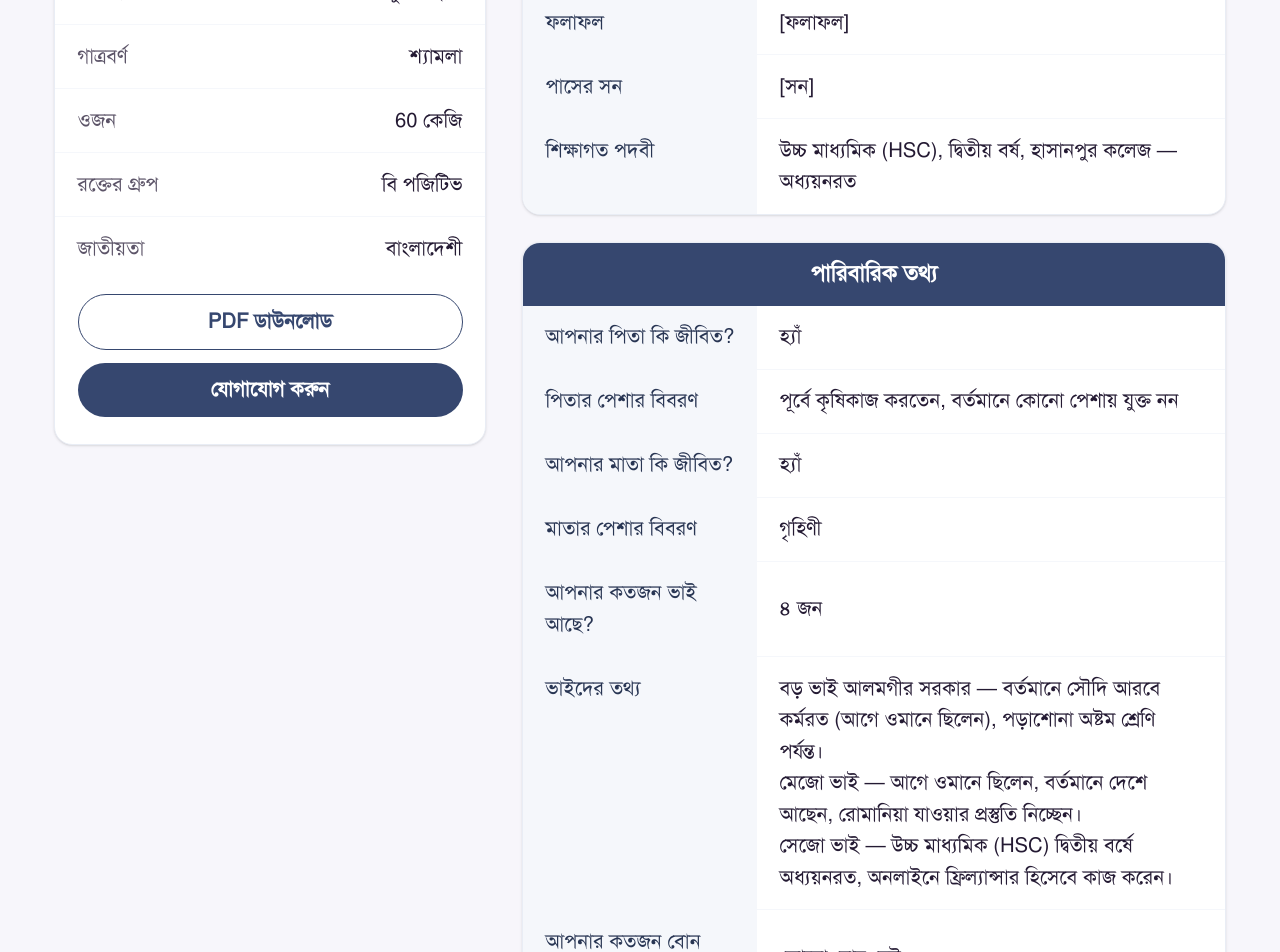
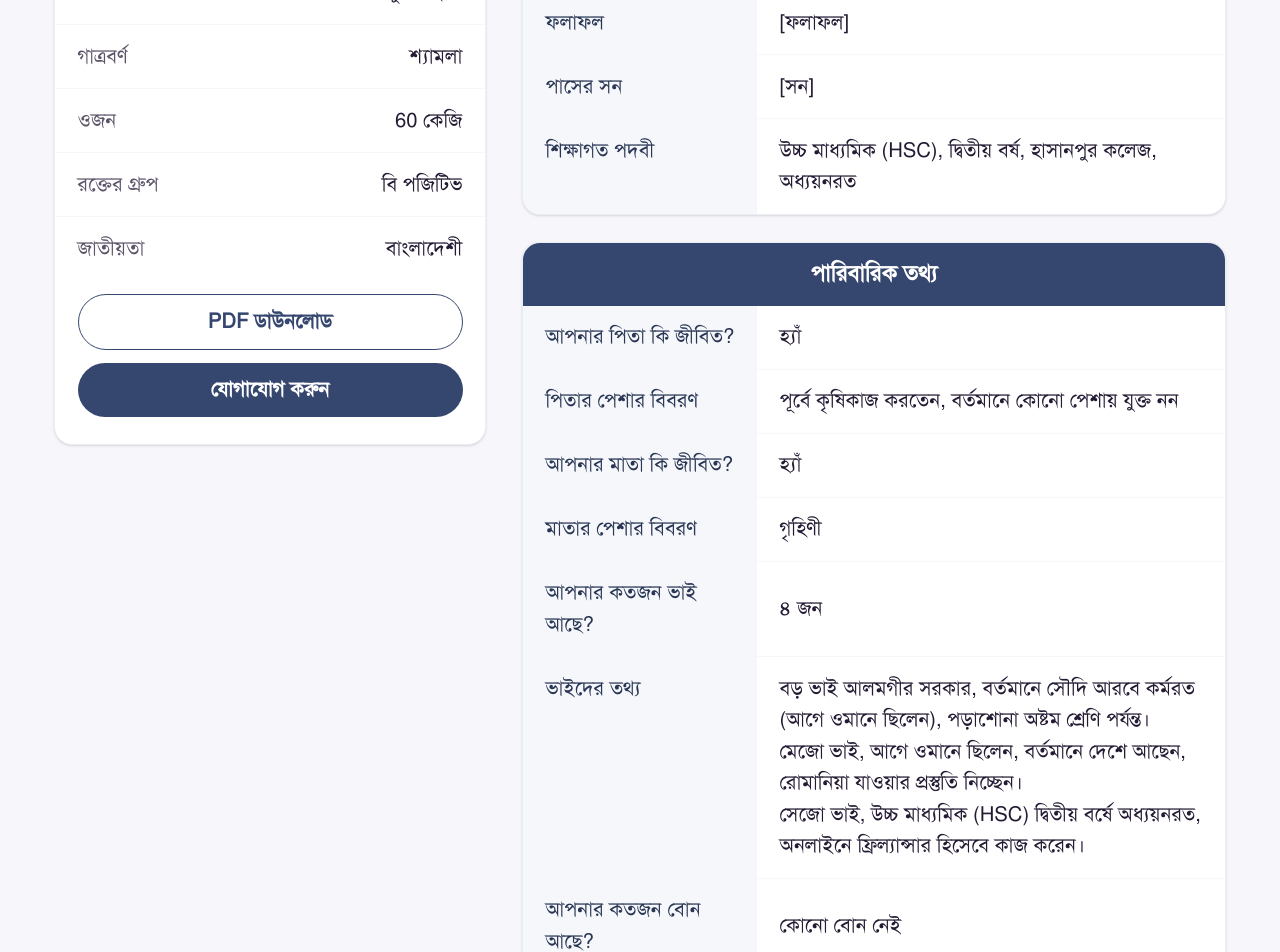
Before and after one commit to shakilahmedsamim/shahin-sarker-resume, a Next.js app: page / in a window 1280 px wide. Shown: the part 520-1472 px from the top of the page. Built offline with nearby package versions, Linux system fonts and the light colour scheme.

Commit message:
Remove em dashes from content and docs
Replaced every em dash in resume.ts and README.md with a comma or
plain separator, per the no-em-dash rule. Regenerated the PDF.

Co-Authored-By: Claude Sonnet 5 <noreply@anthropic.com>
Claude-Session: https://claude.ai/code/session_01YHqhK4iKkcfVQ4VaveHXWg

```diff
--- a/src/data/resume.ts
+++ b/src/data/resume.ts
@@ -45,7 +45,7 @@ export const sections: Section[] = [
       { label: "পাসের সন", value: "[সন]" },
       {
         label: "শিক্ষাগত পদবী",
-        value: "উচ্চ মাধ্যমিক (HSC), দ্বিতীয় বর্ষ, হাসানপুর কলেজ — অধ্যয়নরত",
+        value: "উচ্চ মাধ্যমিক (HSC), দ্বিতীয় বর্ষ, হাসানপুর কলেজ, অধ্যয়নরত",
       },
     ],
   },
@@ -64,7 +64,7 @@ export const sections: Section[] = [
       {
         label: "ভাইদের তথ্য",
         value:
-          "বড় ভাই আলমগীর সরকার — বর্তমানে সৌদি আরবে কর্মরত (আগে ওমানে ছিলেন), পড়াশোনা অষ্টম শ্রেণি পর্যন্ত।\nমেজো ভাই — আগে ওমানে ছিলেন, বর্তমানে দেশে আছেন, রোমানিয়া যাওয়ার প্রস্তুতি নিচ্ছেন।\nসেজো ভাই — উচ্চ মাধ্যমিক (HSC) দ্বিতীয় বর্ষে অধ্যয়নরত, অনলাইনে ফ্রিল্যান্সার হিসেবে কাজ করেন।",
+          "বড় ভাই আলমগীর সরকার, বর্তমানে সৌদি আরবে কর্মরত (আগে ওমানে ছিলেন), পড়াশোনা অষ্টম শ্রেণি পর্যন্ত।\nমেজো ভাই, আগে ওমানে ছিলেন, বর্তমানে দেশে আছেন, রোমানিয়া যাওয়ার প্রস্তুতি নিচ্ছেন।\nসেজো ভাই, উচ্চ মাধ্যমিক (HSC) দ্বিতীয় বর্ষে অধ্যয়নরত, অনলাইনে ফ্রিল্যান্সার হিসেবে কাজ করেন।",
       },
       { label: "আপনার কতজন বোন আছে?", value: "কোনো বোন নেই" },
       { label: "বোনদের তথ্য", value: "প্রযোজ্য নয়" },
```
Also changed, not shown: 2 other files (tests, documents, lock files or other folders).
